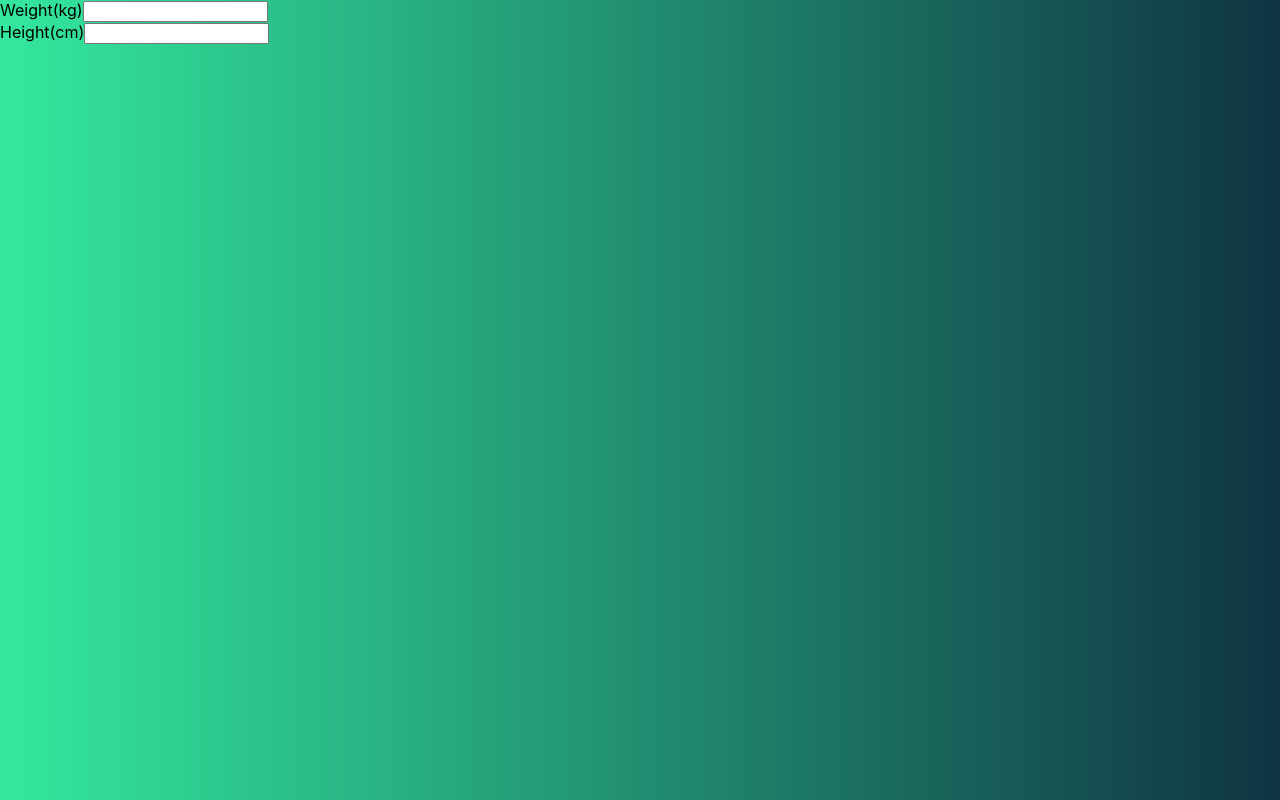
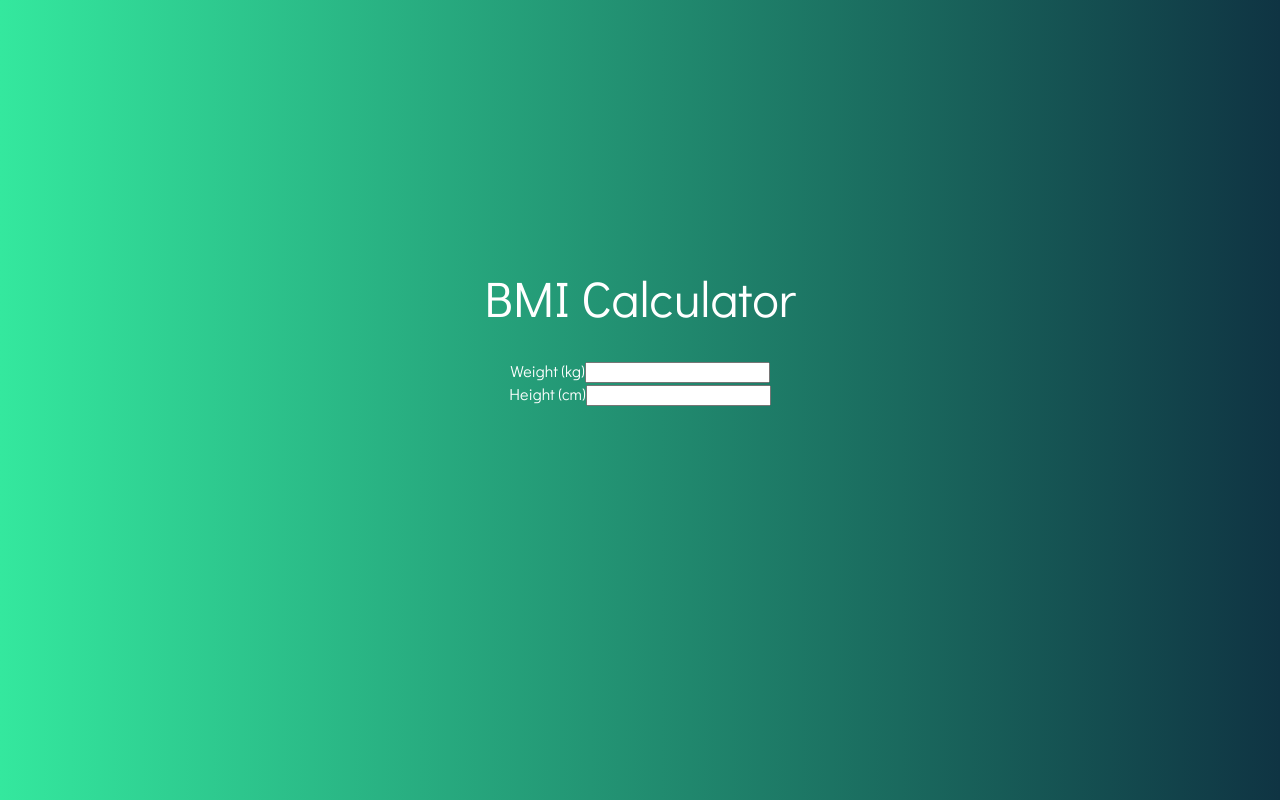
Before and after one commit to pedbr/react_bmi_calculator, a React (Create React App) app: page / in a window 1280 px wide. Built offline with nearby package versions, Linux system fonts and the light colour scheme.

Commit message:
adds title to main page and flex box to css

```diff
--- a/src/App.css
+++ b/src/App.css
@@ -1,5 +1,22 @@
 body {
+  height: 100vh;
   background: #34e89e;
   background: -webkit-linear-gradient(to right, #34e89e, #0f3443);
   background: linear-gradient(to right, #34e89e, #0f3443);
+  font-family: "Didact Gothic", sans-serif;
+  color: white;
 }
+
+.main-div {
+  height: 80vh;
+  display: flex;
+  flex-wrap: wrap;
+  flex-direction: column;
+  justify-content: center;
+  align-items: center;
+}
+
+.title {
+  margin: 30px;
+  font-size: 50px;
+}
--- a/src/App.js
+++ b/src/App.js
@@ -13,14 +13,15 @@ class App extends Component {
 
   render() {
     return (
-      <div>
-        <div>
-          <label>Weight(kg)</label>
+      <div className="main-div">
+        <div className="title">BMI Calculator</div>
+        <div className="weight-div">
+          <label>Weight (kg)</label>
           <input name="weight" value={this.state.weight} onChange={ (e) => this.setState({ weight: e.target.value })} />
         </div>
 
-        <div>
-          <label>Height(cm)</label>
+        <div className="height-div">
+          <label>Height (cm)</label>
           <input name="height" value={this.state.height} onChange={ (e) => this.setState({ height: e.target.value })} />
         </div>
 
```
